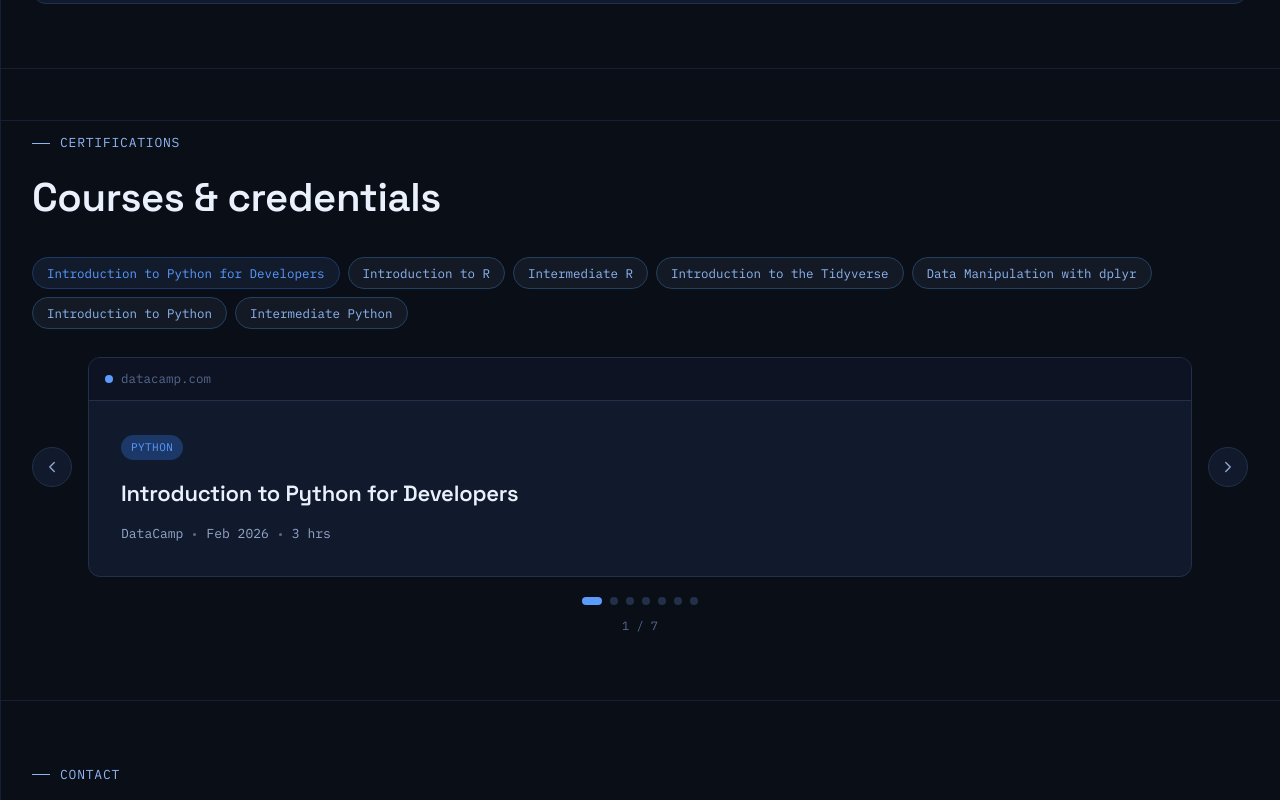
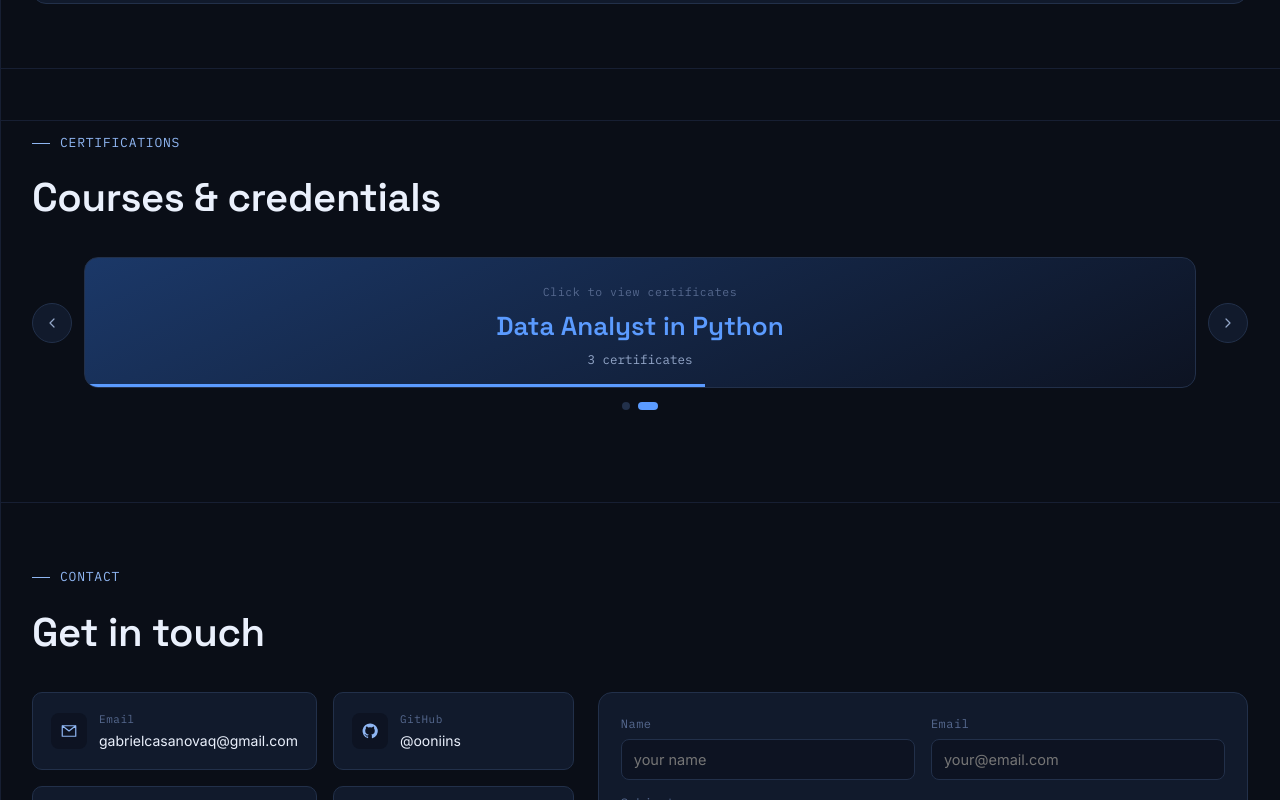
Before and after one commit to ooniins/Casanova_Portfolio, a React (Vite) app: page / in a window 1280 px wide. Shown: the part 2280-3080 px from the top of the page. Built offline with nearby package versions, Linux system fonts and the light colour scheme.

Commit message:
Feat: Added More Cert

```diff
--- a/src/components/Certifications.css
+++ b/src/components/Certifications.css
@@ -1,3 +1,99 @@
+/* ===== Auto-advancing category carousel ===== */
+.group-carousel {
+  display: flex;
+  align-items: center;
+  gap: 12px;
+  margin-bottom: 14px;
+}
+
+.cert-arrow--small {
+  width: 32px;
+  height: 32px;
+}
+
+.group-card {
+  flex: 1;
+  min-width: 0;
+  position: relative;
+  text-align: center;
+  padding: 26px 24px 20px;
+  border: 1px solid var(--line);
+  border-radius: 14px;
+  background: linear-gradient(155deg, var(--blue-dim), var(--bg-inset));
+  overflow: hidden;
+  animation: cert-fade-in 0.25s ease;
+  transition: border-color 0.15s ease;
+}
+
+.group-card:hover {
+  border-color: var(--blue-soft-dim);
+}
+
+.group-card.is-selected {
+  border-color: var(--blue);
+}
+
+.group-card__eyebrow {
+  display: block;
+  font-family: var(--font-mono);
+  font-size: 11.5px;
+  letter-spacing: 0.05em;
+  color: var(--ink-faint);
+  margin-bottom: 10px;
+}
+
+.group-card__label {
+  display: block;
+  font-family: var(--font-display);
+  font-weight: 600;
+  font-size: 26px;
+  color: var(--blue);
+  margin-bottom: 8px;
+}
+
+.group-card__count {
+  display: block;
+  font-family: var(--font-mono);
+  font-size: 12.5px;
+  color: var(--ink-dim);
+}
+
+.group-card__progress {
+  position: absolute;
+  left: 0;
+  bottom: 0;
+  height: 3px;
+  width: 0%;
+  background: var(--blue);
+  animation: group-progress 4000ms linear;
+}
+
+.group-card__progress.is-paused {
+  animation-play-state: paused;
+}
+
+@keyframes group-progress {
+  from {
+    width: 0%;
+  }
+  to {
+    width: 100%;
+  }
+}
+
+@media (prefers-reduced-motion: reduce) {
+  .group-card {
+    animation: none;
+  }
+}
+
+.group-dots {
+  display: flex;
+  justify-content: center;
+  gap: 8px;
+  margin-bottom: 28px;
+}
+
 .cert-tag-row {
   display: flex;
   flex-wrap: wrap;
@@ -55,11 +151,26 @@
 .cert-card {
   flex: 1;
   min-width: 0;
+  position: relative;
   border: 1px solid var(--line);
   border-radius: 12px;
   overflow: hidden;
   background: var(--bg-raised);
   animation: cert-fade-in 0.25s ease;
+}
+
+.cert-card__progress {
+  position: absolute;
+  left: 0;
+  bottom: 0;
+  height: 3px;
+  width: 0%;
+  background: var(--blue);
+  animation: group-progress 4000ms linear;
+}
+
+.cert-card__progress.is-paused {
+  animation-play-state: paused;
 }
 
 @keyframes cert-fade-in {
@@ -176,6 +287,12 @@
 }
 
 @media (max-width: 600px) {
+  .group-card {
+    padding: 20px 16px 16px;
+  }
+  .group-card__label {
+    font-size: 20px;
+  }
   .cert-carousel {
     gap: 8px;
   }
--- a/src/components/Certifications.jsx
+++ b/src/components/Certifications.jsx
@@ -1,32 +1,79 @@
-import { useState, useEffect } from "react";
+import { useState, useEffect, useMemo } from "react";
 import Icon from "./Icon";
-import { certifications } from "../data/portfolioData";
+import { certifications, certificationGroups } from "../data/portfolioData";
 import "../styles/shared.css";
 import "./Certifications.css";
 
+const AUTOPLAY_MS = 4000;
+
 export default function Certifications() {
-  const [index, setIndex] = useState(0);
+  const prefersReducedMotion =
+    typeof window !== "undefined" &&
+    window.matchMedia?.("(prefers-reduced-motion: reduce)").matches;
 
-  const goNext = () => setIndex((i) => (i + 1) % certifications.length);
-  const goPrev = () => setIndex((i) => (i - 1 + certifications.length) % certifications.length);
+  const [groupIndex, setGroupIndex] = useState(0);
+  const [isGroupPaused, setIsGroupPaused] = useState(false);
+  const [activeCategory, setActiveCategory] = useState(null); // null = nothing revealed yet
+  const [certIndex, setCertIndex] = useState(0);
+  const [isCertPaused, setIsCertPaused] = useState(false);
 
-  // arrow-key navigation while this section is in view
+  // auto-advance the category carousel, unless paused (hover) or reduced-motion is on
+  useEffect(() => {
+    if (prefersReducedMotion || isGroupPaused || certificationGroups.length < 2) return;
+    const id = setInterval(() => {
+      setGroupIndex((i) => (i + 1) % certificationGroups.length);
+    }, AUTOPLAY_MS);
+    return () => clearInterval(id);
+  }, [isGroupPaused, prefersReducedMotion]);
+
+  const filteredCerts = useMemo(
+    () => (activeCategory ? certifications.filter((c) => c.category === activeCategory) : []),
+    [activeCategory]
+  );
+
+  // jump back to the first certificate whenever the category selection changes
+  useEffect(() => {
+    setCertIndex(0);
+  }, [activeCategory]);
+
+  // auto-advance the revealed certificate carousel too, once something is selected
+  useEffect(() => {
+    if (!activeCategory || prefersReducedMotion || isCertPaused || filteredCerts.length < 2) return;
+    const id = setInterval(() => {
+      setCertIndex((i) => (i + 1) % filteredCerts.length);
+    }, AUTOPLAY_MS);
+    return () => clearInterval(id);
+  }, [activeCategory, isCertPaused, prefersReducedMotion, filteredCerts.length]);
+
+  const goNextCert = () => setCertIndex((i) => (i + 1) % filteredCerts.length);
+  const goPrevCert = () => setCertIndex((i) => (i - 1 + filteredCerts.length) % filteredCerts.length);
+  const goNextGroup = () => setGroupIndex((i) => (i + 1) % certificationGroups.length);
+  const goPrevGroup = () => setGroupIndex((i) => (i - 1 + certificationGroups.length) % certificationGroups.length);
+
+  // clicking the group label toggles it: click to reveal, click again to hide
+  const handleSelectGroup = (category) => {
+    setActiveCategory((current) => (current === category ? null : category));
+  };
+
+  // arrow-key navigation for the revealed certificate carousel while this section is in view
   useEffect(() => {
     const handleKey = (e) => {
+      if (!activeCategory) return;
       const section = document.getElementById("certifications");
       if (!section) return;
       const rect = section.getBoundingClientRect();
       const inView = rect.top < window.innerHeight && rect.bottom > 0;
       if (!inView) return;
-      if (e.key === "ArrowRight") goNext();
-      if (e.key === "ArrowLeft") goPrev();
+      if (e.key === "ArrowRight") goNextCert();
+      if (e.key === "ArrowLeft") goPrevCert();
     };
     window.addEventListener("keydown", handleKey);
     return () => window.removeEventListener("keydown", handleKey);
     // eslint-disable-next-line react-hooks/exhaustive-deps
-  }, []);
+  }, [activeCategory, filteredCerts.length]);
 
-  const current = certifications[index];
+  const currentGroup = certificationGroups[groupIndex];
+  const currentCert = filteredCerts[certIndex];
 
   return (
     <section id="certifications" className="section">
@@ -34,13 +81,58 @@
         <div className="section-eyebrow">CERTIFICATIONS</div>
         <h2 className="section-title">Courses & credentials</h2>
 
-        {/* Click any certificate title to jump the slideshow straight to it */}
+        {/* Auto-advancing carousel of category labels — click to reveal, click again to hide */}
+        <div
+          className="group-carousel"
+          onMouseEnter={() => setIsGroupPaused(true)}
+          onMouseLeave={() => setIsGroupPaused(false)}
+        >
+          <button className="cert-arrow cert-arrow--small" aria-label="Previous category" onClick={goPrevGroup}>
+            <Icon name="chevronLeft" size={16} />
+          </button>
+
+          <button
+            className={`group-card ${activeCategory === currentGroup.category ? "is-selected" : ""}`}
+            onClick={() => handleSelectGroup(currentGroup.category)}
+            key={currentGroup.label}
+          >
+            <span className="group-card__eyebrow">
+              {activeCategory === currentGroup.category ? "Selected — click to hide" : "Click to view certificates"}
+            </span>
+            <span className="group-card__label">{currentGroup.label}</span>
+            <span className="group-card__count">
+              {certifications.filter((c) => c.category === currentGroup.category).length} certificates
+            </span>
+            {!prefersReducedMotion && (
+              <span className={`group-card__progress ${isGroupPaused ? "is-paused" : ""}`} />
+            )}
+          </button>
+
+          <button className="cert-arrow cert-arrow--small" aria-label="Next category" onClick={goNextGroup}>
+            <Icon name="chevronRight" size={16} />
+          </button>
+        </div>
+
+        <div className="group-dots">
+          {certificationGroups.map((g, i) => (
+            <button
+              key={g.label}
+              className={`cert-dot ${i === groupIndex ? "is-active" : ""}`}
+              aria-label={`Show ${g.label}`}
+              onClick={() => setGroupIndex(i)}
+            />
+          ))}
+        </div>
+
+        {/* Nothing below renders at all until a category has been clicked */}
+        {activeCategory && currentCert && (
+          <>
             <ul className="cert-tag-row">
-          {certifications.map((c, i) => (
+              {filteredCerts.map((c, i) => (
                 <li key={c.title}>
                   <button
-                className={`cert-tag ${i === index ? "is-active" : ""}`}
-                onClick={() => setIndex(i)}
+                    className={`cert-tag ${i === certIndex ? "is-active" : ""}`}
+                    onClick={() => setCertIndex(i)}
                   >
                     {c.title}
                   </button>
@@ -48,48 +140,57 @@
               ))}
             </ul>
 
-        <div className="cert-carousel">
-          <button className="cert-arrow" aria-label="Previous certificate" onClick={goPrev}>
+            <div
+              className="cert-carousel"
+              onMouseEnter={() => setIsCertPaused(true)}
+              onMouseLeave={() => setIsCertPaused(false)}
+            >
+              <button className="cert-arrow" aria-label="Previous certificate" onClick={goPrevCert}>
                 <Icon name="chevronLeft" size={18} />
               </button>
 
-          <div className="cert-card" key={current.title}>
+              <div className="cert-card" key={currentCert.title}>
                 <div className="cert-card__bar">
                   <span className="cert-card__dot" />
-              <span className="cert-card__path">{current.issuer.toLowerCase()}.com</span>
+                  <span className="cert-card__path">{currentCert.issuer.toLowerCase()}.com</span>
                 </div>
                 <div className="cert-card__body">
-              <span className="cert-card__category">{current.category}</span>
-              <h3 className="cert-card__title">{current.title}</h3>
+                  <span className="cert-card__category">{currentCert.category}</span>
+                  <h3 className="cert-card__title">{currentCert.title}</h3>
                   <div className="cert-card__meta">
-                <span>{current.issuer}</span>
+                    <span>{currentCert.issuer}</span>
                     <span className="cert-card__meta-dot" />
-                <span>{current.date}</span>
+                    <span>{currentCert.date}</span>
                     <span className="cert-card__meta-dot" />
-                <span>{current.hours}</span>
+                    <span>{currentCert.hours}</span>
                   </div>
                 </div>
+                {!prefersReducedMotion && filteredCerts.length > 1 && (
+                  <span className={`cert-card__progress ${isCertPaused ? "is-paused" : ""}`} />
+                )}
               </div>
 
-          <button className="cert-arrow" aria-label="Next certificate" onClick={goNext}>
+              <button className="cert-arrow" aria-label="Next certificate" onClick={goNextCert}>
                 <Icon name="chevronRight" size={18} />
               </button>
             </div>
 
             <div className="cert-dots">
-          {certifications.map((c, i) => (
+              {filteredCerts.map((c, i) => (
                 <button
                   key={c.title}
-              className={`cert-dot ${i === index ? "is-active" : ""}`}
+                  className={`cert-dot ${i === certIndex ? "is-active" : ""}`}
                   aria-label={`Go to ${c.title}`}
-              onClick={() => setIndex(i)}
+                  onClick={() => setCertIndex(i)}
                 />
               ))}
             </div>
 
             <div className="cert-count">
-          {index + 1} / {certifications.length}
+              {certIndex + 1} / {filteredCerts.length}
             </div>
+          </>
+        )}
       </div>
     </section>
   );
--- a/src/data/portfolioData.js
+++ b/src/data/portfolioData.js
@@ -78,6 +78,14 @@
   },
 ];
 
+// Display labels for the auto-advancing category carousel in the Certifications
+// section. Each maps to a "category" value used in the certifications array above.
+// Rename the labels to whatever you like — nothing else needs to change.
+export const certificationGroups = [
+  { label: "Associate Data Scientist in R", category: "R" },
+  { label: "Data Analyst in Python", category: "Python" },
+];
+
 export const certifications = [
   { title: "Introduction to Python for Developers", issuer: "DataCamp", date: "Feb 2026", hours: "3 hrs", category: "Python" },
   { title: "Introduction to R", issuer: "DataCamp", date: "Mar 2026", hours: "4 hrs", category: "R" },
```
Lines whose indentation alone changed are shown as unchanged.
